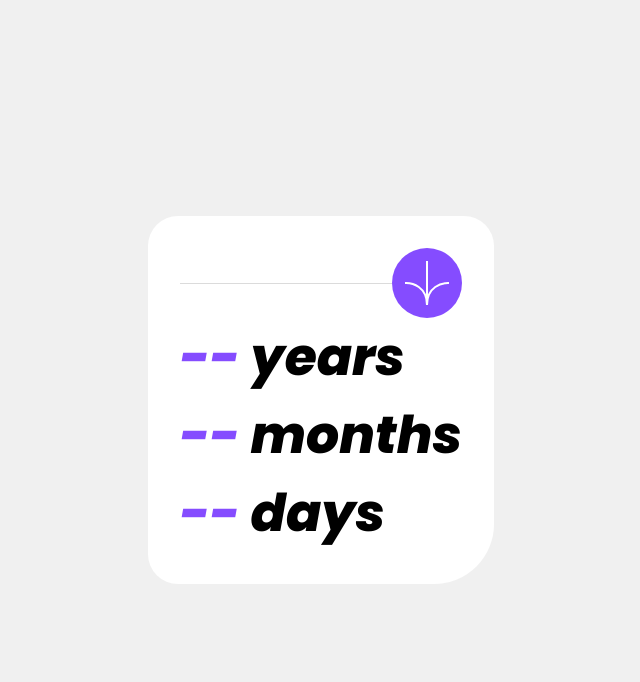
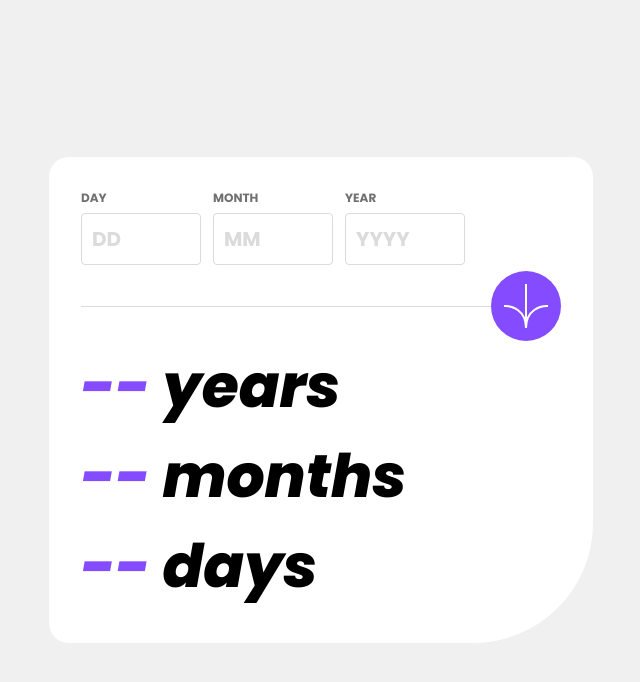
Before and after one commit to fontainm/frontendmentor, a Vue app in the folder age-calculator/: page / in a window 1280 px wide. Shown: the top 682 px of the page, without its empty margins (319-959 px from the left). Built offline with nearby package versions, Linux system fonts and the light colour scheme.

Commit message:
add form validation

```diff
--- a/age-calculator/package.json
+++ b/age-calculator/package.json
@@ -9,6 +9,8 @@
   },
   "dependencies": {
     "core-js": "^3.6.5",
+    "moment": "^2.29.4",
+    "vee-validate": "^3.4.15",
     "vue": "^2.6.11"
   },
   "devDependencies": {
--- a/age-calculator/src/assets/styles.scss
+++ b/age-calculator/src/assets/styles.scss
@@ -2,9 +2,17 @@
 
 :root {
   --color-primary: hsl(259, 100%, 65%);
+  --color-danger: hsl(0, 100%, 67%);
+  --color-off-white: hsl(0, 0%, 94%);
+  --color-light-grey: hsl(0, 0%, 86%);
+  --color-smoke-grey: hsl(0, 1%, 44%);
+  --color-black: hsl(0, 0%, 8%);
 }
 
 body {
   margin: 0;
-  font-family: "Poppins", sans-serif;
+
+  * {
+    font-family: "Poppins", sans-serif;
+  }
 }
--- a/age-calculator/src/components/AgeCalculator.vue
+++ b/age-calculator/src/components/AgeCalculator.vue
@@ -1,29 +1,100 @@
 <template>
   <div class="ac">
-    <div class="ac__input"></div>
-    <div class="ac__submit">
-      <div class="ac__submit--line"></div>
-      <button class="ac__submit--button">
-        <img src="icon-arrow.svg" />
-      </button>
-    </div>
+    <ValidationObserver v-slot="{ handleSubmit }">
+      <form @submit.prevent="handleSubmit(calculateAge)">
+        <div class="ac__input">
+          <ValidationProvider
+            class="ac__input--field"
+            rules="required|date:day"
+            v-slot="{ errors }"
+          >
+            <label for="day">Day</label>
+            <input name="day" v-model="day" placeholder="DD" type="number" />
+            <span>{{ errors[0] }}</span>
+          </ValidationProvider>
+          <ValidationProvider
+            class="ac__input--field"
+            rules="required|date:month"
+            v-slot="{ errors }"
+          >
+            <label for="month">Month</label>
+            <input
+              name="month"
+              v-model="month"
+              placeholder="MM"
+              type="number"
+            />
+            <span>{{ errors[0] }}</span>
+          </ValidationProvider>
+          <ValidationProvider
+            rules="required|date:year"
+            class="ac__input--field"
+            v-slot="{ errors }"
+          >
+            <label for="year">Year</label>
+            <input
+              name="year"
+              v-model="year"
+              placeholder="YYYY"
+              type="number"
+            />
+            <span>{{ errors[0] }}</span>
+          </ValidationProvider>
+        </div>
+        <div class="ac__submit">
+          <div class="ac__submit--line"></div>
+          <button type="submit" class="ac__submit--button">
+            <img src="icon-arrow.svg" />
+          </button>
+        </div>
+      </form>
+    </ValidationObserver>
     <div class="ac__output">
-      <div><span>--</span> years</div>
-      <div><span>--</span> months</div>
-      <div><span>--</span> days</div>
+      <div>
+        <span>{{ result.years }}</span> years
+      </div>
+      <div>
+        <span>{{ result.months }}</span> months
+      </div>
+      <div>
+        <span>{{ result.days }}</span> days
+      </div>
     </div>
   </div>
 </template>
 
 <script>
+import moment from "moment";
+
 export default {
   name: "AgeCalculator",
 
   data() {
     return {
-      firstName: "",
-      lastName: "",
+      day: "",
+      month: "",
+      year: "",
+      result: {
+        years: "--",
+        months: "--",
+        days: "--",
+      },
     };
+  },
+
+  methods: {
+    calculateAge() {
+      let birthDate = moment({
+        year: this.year,
+        month: this.month - 1,
+        day: this.day,
+      });
+      let difference = moment().diff(birthDate, "ms");
+      let duration = moment.duration(difference);
+      this.result.years = duration.years();
+      this.result.months = duration.months();
+      this.result.days = duration.days();
+    },
   },
 };
 </script>
@@ -31,9 +102,47 @@ export default {
 <style scoped lang="scss">
 .ac {
   background: white;
-  border-radius: 30px 30px 60px 30px;
+  border-radius: 20px 20px 120px 20px;
   padding: 2rem;
   position: relative;
+  min-width: 480px;
+
+  &__input {
+    display: flex;
+
+    &--field {
+      display: flex;
+      flex-direction: column;
+      margin-right: 12px;
+      width: 120px;
+
+      label {
+        text-transform: uppercase;
+        font-weight: 700;
+        font-size: 12px;
+        color: var(--color-smoke-grey);
+      }
+
+      input {
+        border: 1px solid var(--color-light-grey);
+        border-radius: 4px;
+        font-size: 20px;
+        padding: 10px;
+        font-weight: 700;
+        margin: 6px 0;
+
+        &::placeholder {
+          color: var(--color-light-grey);
+        }
+      }
+
+      span {
+        color: var(--color-danger);
+        font-size: 10px;
+        font-style: italic;
+      }
+    }
+  }
 
   &__submit {
     display: flex;
@@ -43,7 +152,7 @@ export default {
     &--line {
       height: 1px;
       width: calc(100% - 70px);
-      background: hsl(0, 0%, 86%);
+      background: var(--color-light-grey);
     }
 
     &--button {
@@ -59,13 +168,13 @@ export default {
       cursor: pointer;
 
       &:hover {
-        background: black;
+        background: var(--color-black);
       }
     }
   }
 
   &__output {
-    font-size: 52px;
+    font-size: 60px;
     font-weight: 800;
     font-style: italic;
 
@@ -74,4 +183,16 @@ export default {
     }
   }
 }
+
+/* Chrome, Safari, Edge, Opera */
+input::-webkit-outer-spin-button,
+input::-webkit-inner-spin-button {
+  -webkit-appearance: none;
+  margin: 0;
+}
+
+/* Firefox */
+input[type="number"] {
+  -moz-appearance: textfield;
+}
 </style>
--- a/age-calculator/src/main.js
+++ b/age-calculator/src/main.js
@@ -1,9 +1,49 @@
-import Vue from 'vue'
-import App from './App.vue'
-import './assets/styles.scss';
+import Vue from "vue";
+import App from "./App.vue";
+import "./assets/styles.scss";
+import {
+  ValidationObserver,
+  ValidationProvider,
+  extend,
+  setInteractionMode,
+} from "vee-validate";
+import { required } from "vee-validate/dist/rules";
 
-Vue.config.productionTip = false
+Vue.config.productionTip = false;
+
+// Override the default message.
+extend("required", {
+  ...required,
+  message: "This field is required",
+});
+
+const dateValidator = {
+  message: (field, args) => {
+    if (args[0] === "year") {
+      return "Must be in the past";
+    }
+    return `Must be a valid ${field}`;
+  },
+  validate(value, args) {
+    switch (args[0]) {
+      case "day":
+        return value >= 1 && value <= 31;
+      case "month":
+        return value >= 1 && value <= 12;
+      case "year":
+        return value <= 2023;
+    }
+    return false;
+  },
+};
+
+extend("date", dateValidator);
+
+setInteractionMode("eager");
+
+Vue.component("ValidationProvider", ValidationProvider);
+Vue.component("ValidationObserver", ValidationObserver);
 
 new Vue({
-  render: h => h(App),
-}).$mount('#app')
+  render: (h) => h(App),
+}).$mount("#app");
```
Also changed, not shown: 1 other file (tests, documents, lock files or other folders).
